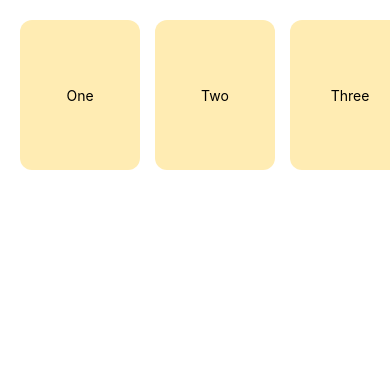
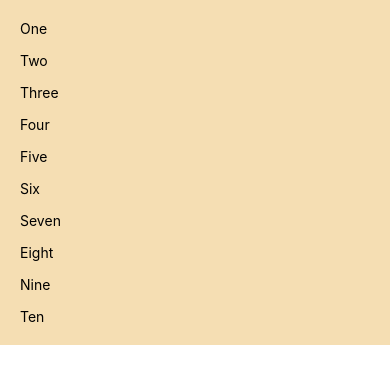
Before and after one commit to Gazala939/firstappnative, a React Native app: screen / in a window 390 px wide. Shown: the top 384 px of the page. Built offline with nearby package versions, Linux system fonts and the light colour scheme.

Commit message:
Divider after Numbers

```diff
--- a/App.tsx
+++ b/App.tsx
@@ -8,14 +8,14 @@ export default function App() {
   ];
 
   return (
-    <ScrollView
-      horizontal
-      showsHorizontalScrollIndicator={false}
-      contentContainerStyle={styles.content}
-    >
+    <ScrollView contentContainerStyle={styles.content}>
       {data.map((item, index) => (
-        <View key={index} style={styles.card}>
+        <View>
+            <View style={StyleSheet.divider} />
+            <View key={index} style={styles.card}>
           <Text>{item}</Text>
+        </View>
+        {index % 4 === 0 && <View style = {styles.divider} />}
         </View>
       ))}
     </ScrollView>
@@ -24,15 +24,14 @@ export default function App() {
 const styles = StyleSheet.create({
   content: {
     padding: 20,
-    gap: 15,            // space between cards (RN 0.71+)
+    gap: 15,
+    backgroundColor: 'wheat'       // space between cards (RN 0.71+)
   },
 
-  card: {
-    width: 120,
-    height: 150,
-    backgroundColor: '#FFECB3',
-    borderRadius: 12,
-    justifyContent: 'center',
-    alignItems: 'center',
+  divider : {
+    height:1,
+    backgroundColor:'#ccc',
+    flex:1
   },
+
 });
```
